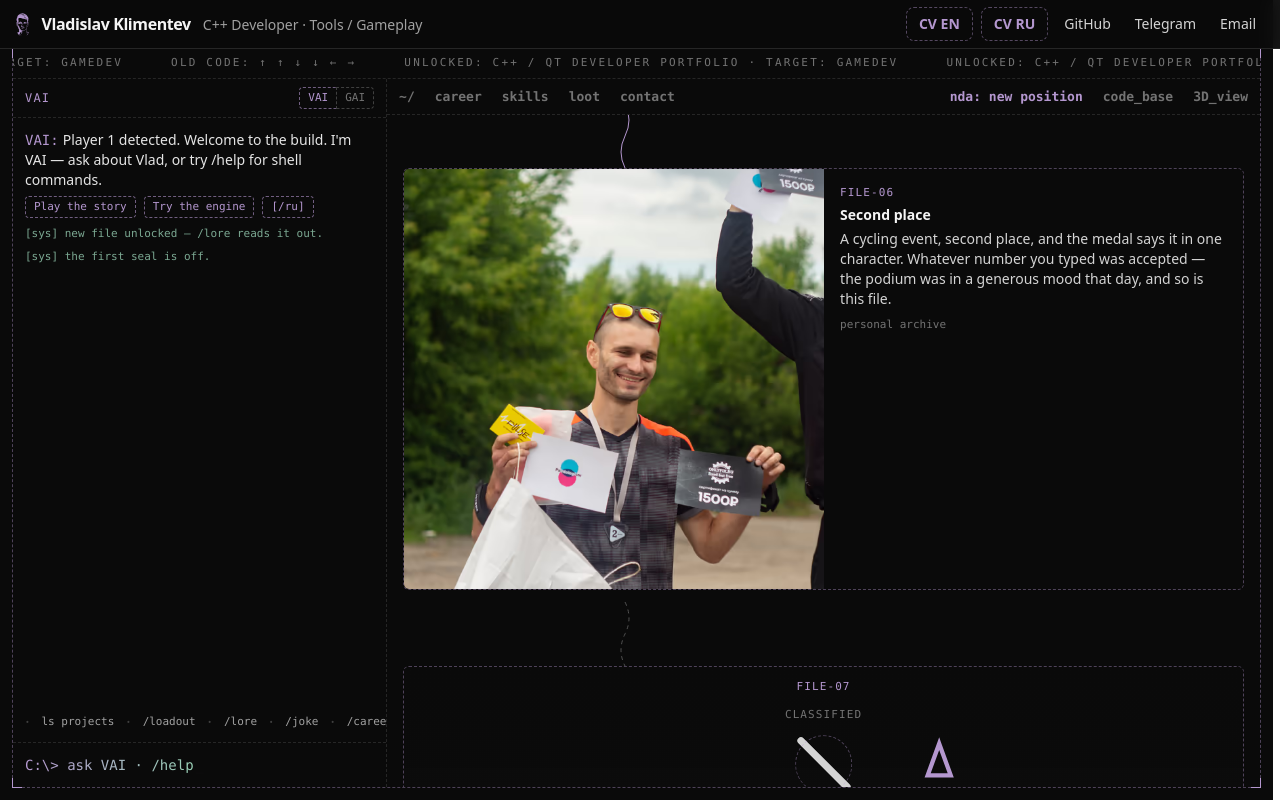
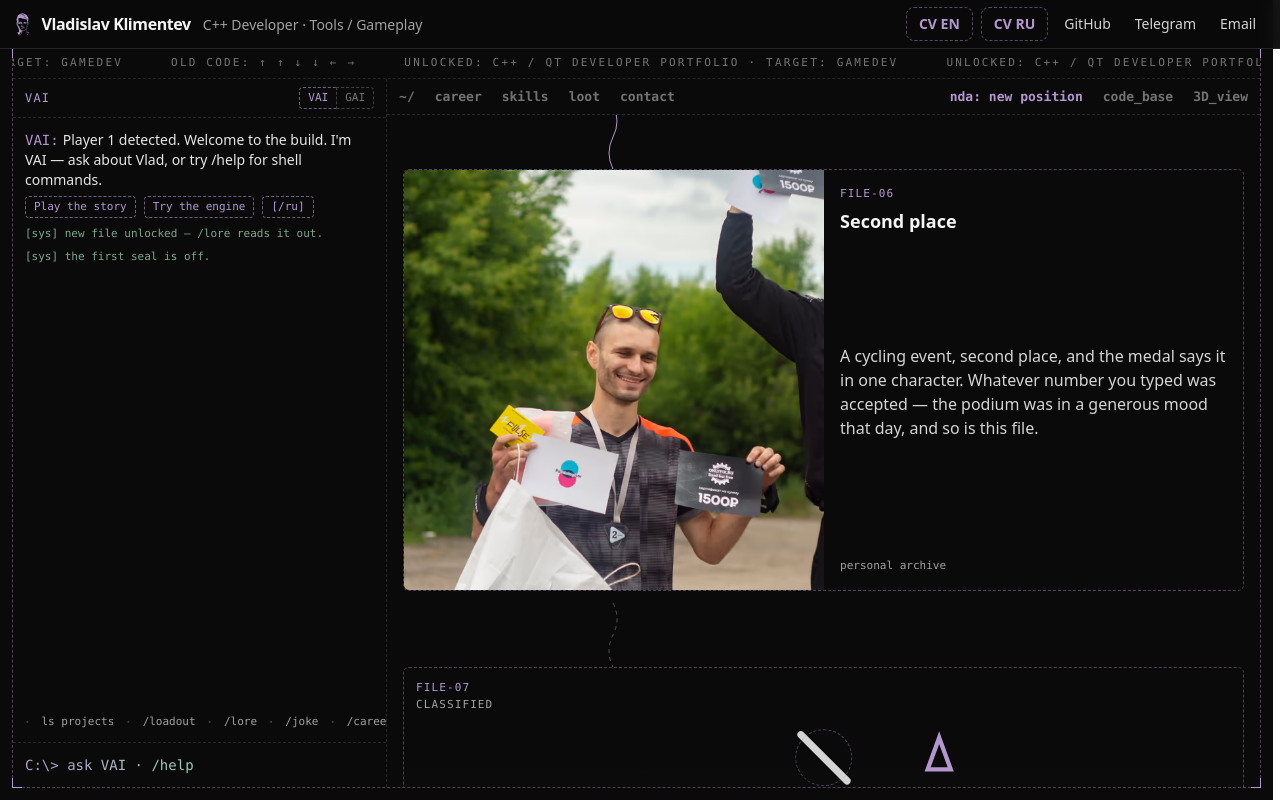
Before and after one commit to vetnem1lk/me.cryzothic.tech, a React (Vite) app: page /nda in a window 1280 px wide. Both pictures are taken after typing "Sample" into the empty fields and a click on the button "Guess". Built offline with nearby package versions, Linux system fonts and the light colour scheme.

Commit message:
feat: dossier card typography, row from xl

```diff
--- a/src/components/board/views/Nda.tsx
+++ b/src/components/board/views/Nda.tsx
@@ -42,15 +42,22 @@ import {
 } from '../story';
 import Lightbox from './Lightbox';
 
-// Slots: a 420px pane at lg, else the stage column less its chrome (24 + 2 + chat 320 + 32).
+// Slots: a 420px pane once the row form is on at xl. Below it the photo spans the stage
+// column, which is the viewport less everything around it — 24 gutter, 2 frame, 320 chat,
+// 7 scrollbar, 32 card padding, 2 card border. Exact while the chat column sits on its
+// 320 minimum, generous above that where it grows to 30%, which is the safe way to be off.
 const SIZES =
-  '(min-width: 1024px) 420px, (min-width: 768px) calc(100vw - 378px), calc(100vw - 58px)';
+  '(min-width: 1280px) 420px, (min-width: 768px) calc(100vw - 387px), calc(100vw - 58px)';
 
 // Not Briefing's CHIP, which only ever looked like it: this one is the control a quest
 // hands the visitor when a bare cover-press will not do — a submit, a line of dialogue.
 const QUEST_BTN =
   'cursor-target rounded-md border border-dashed border-accent/50 px-2 py-1 font-mono text-xs text-neutral-200 hover:border-accent';
 
+// Every stamp line on the page, at the one size they all share. Spelled out instead of
+// composed wherever a heading wants a different size: the arbitrary 11px is emitted after
+// text-sm and text-xs and carries the same weight, so it wins the tie and `CAPS text-sm`
+// is 11px rather than 14.
 const CAPS = 'font-mono text-[11px] tracking-widest uppercase';
 
 // One cover, one row: the stamp at the top, the riddle in the middle, the hint at the
@@ -65,12 +72,12 @@ const CAPS = 'font-mono text-[11px] tracking-widest uppercase';
 // way a cover that outgrows the floor pushes its own row down instead of scrolling
 // inside a square it can no longer hold. `-safe` centring stays for that case: plain
 // `center` overflows in both directions and puts the top of a long card out of reach.
-const COVER = `flex min-h-[360px] w-full flex-col items-center gap-1.5 bg-gradient-to-b from-neutral-950/80 to-neutral-900/40 p-3 text-center lg:min-h-[420px]`;
+const COVER = `flex min-h-[360px] w-full flex-col items-center gap-1.5 bg-gradient-to-b from-neutral-950/80 to-neutral-900/40 p-3 text-center xl:min-h-[420px]`;
 
 // The riddle element: a digit or a symbol, never a word — reading it is the puzzle. It
 // grows with the row, because on a row this size a small one reads as a caption.
 const BIG = 'block font-mono text-5xl leading-none text-neutral-100 sm:text-6xl lg:text-7xl';
-const HINT = 'block text-xs leading-snug text-neutral-400';
+const HINT = 'block text-sm leading-snug text-neutral-400';
 // The rocket is the one cover carrying two lines of prose under its riddle — the hint
 // and the beam's own report — so both of them shrink to buy the scene its room back.
 // Colourless: the two lines rank differently, and one class list must not try to win
@@ -86,13 +93,20 @@ type Labels = (typeof content)['en']['sector']['nda']['labels'];
 
 // The two lines every cover carries, whatever quest is under them. The file number is
 // id'd so a cover that is a button can say it first, before the riddle's own line.
+//
+// One block in the corner, against the left edge, while the riddle keeps the middle to
+// itself: markings belong on the corner of a cover rather than over the thing the cover
+// is asking. It is the only part of a cover that opts out of the centred flow. A span and
+// not a div, because three of the covers are buttons and a button may hold neither a
+// division nor anything else that is not phrasing — the flex column above blocks it out
+// anyway, so the two readings stack exactly as they did loose.
 const stamp = (code: string, classified: string, id: ChapterId) => (
-  <>
+  <span className="self-start text-left">
     <span id={`${id}-code`} className={`${CAPS} block text-accent`}>
       {code}
     </span>
-    <span className={`${CAPS} block text-neutral-500`}>{classified}</span>
-  </>
+    <span className={`${CAPS} block text-neutral-400`}>{classified}</span>
+  </span>
 );
 
 // Language-neutral on purpose: the mirrors need names that never change with rotation
@@ -192,7 +206,7 @@ function Laser({
           screen high and drag its row with it. These two heights are what is left inside
           the cover's own floor once the stamp and the two lines below have taken theirs,
           so the rocket's row measures what the six other rows measure. */}
-      <div className="relative aspect-square h-52 lg:h-72">
+      <div className="relative aspect-square h-52 xl:h-72">
         <svg
           ref={svg}
           viewBox={`0 0 ${VIEW} ${VIEW}`}
@@ -266,7 +280,7 @@ function Laser({
           up: on the rocket, in the floor, or out of the near side. It speaks whenever the
           wording changes, so a turn that moves the beam from one wall to the other is
           heard — which is what makes the puzzle solvable with the screen off. */}
-      <span role="status" className={`${FINE} text-neutral-500`}>
+      <span role="status" className={`${FINE} text-neutral-400`}>
         {beam.hit
           ? labels.laserStatusHit
           : edge === 'bottom'
@@ -642,7 +656,7 @@ export default function Nda() {
   return (
     <section ref={scope} className="flex flex-col gap-5 p-4">
       <div>
-        <h2 className={`${CAPS} text-sm text-accent`}>{title}</h2>
+        <h2 className="font-mono text-sm tracking-widest text-accent uppercase">{title}</h2>
         <p className="mt-2 max-w-2xl text-sm text-neutral-400">{intro}</p>
       </div>
 
@@ -667,7 +681,7 @@ export default function Nda() {
                 <svg
                   aria-hidden="true"
                   viewBox="0 0 24 64"
-                  className="mx-auto h-16 w-6 lg:mx-[210px]"
+                  className="mx-auto h-16 w-6 xl:mx-[198px]"
                 >
                   <path
                     data-wave
@@ -680,7 +694,7 @@ export default function Nda() {
               )}
               <div className="overflow-hidden rounded-md border border-dashed border-accent/40">
                 {isUnlocked(id) ? (
-                  <figure className="flex max-lg:flex-col">
+                  <figure className="flex max-xl:flex-col">
                     {/* A real button, not a click handler on the image: the photo is
                         cropped to one square — the set runs from a 1.78 landscape to a
                         1:1.78 portrait — so opening the uncropped file is an action and
@@ -690,7 +704,7 @@ export default function Nda() {
                       type="button"
                       data-photo={id}
                       onClick={() => setOpenAt(id)}
-                      className="cursor-target block w-full lg:w-[420px] lg:shrink-0"
+                      className="cursor-target block w-full xl:w-[420px] xl:shrink-0"
                     >
                       <picture>
                         <source
@@ -709,11 +723,18 @@ export default function Nda() {
                         />
                       </picture>
                     </button>
-                    <figcaption className="flex-1 p-4">
+                    {/* A column rather than a stack of paragraphs, so the three parts can
+                        take their own places in it: the file's markings at the top, the
+                        credit pinned to the foot, and the story on the auto margins that
+                        divide whatever is left — which centres it against the photo beside
+                        it, and costs nothing once the two stack and there is no slack to
+                        divide. Left-aligned throughout: a cover is centred, an open file
+                        is read. */}
+                    <figcaption className="flex flex-1 flex-col p-4">
                       <p className={`${CAPS} text-accent`}>{ch.code}</p>
-                      <p className="mt-1 text-sm font-semibold text-neutral-100">{ch.title}</p>
-                      <p className="mt-1 text-sm text-neutral-300">{ch.story}</p>
-                      <p className="mt-2 font-mono text-[11px] text-neutral-500">{ch.credit}</p>
+                      <p className="mt-1 text-lg font-semibold text-neutral-100">{ch.title}</p>
+                      <p className="my-auto max-w-prose text-base text-neutral-300">{ch.story}</p>
+                      <p className="mt-2 font-mono text-[11px] text-neutral-400">{ch.credit}</p>
                     </figcaption>
                   </figure>
                 ) : (
@@ -753,7 +774,9 @@ export default function Nda() {
       </details>
 
       <div>
-        <h3 className={`${CAPS} text-xs text-neutral-500`}>{clearanceTitle}</h3>
+        <h3 className="font-mono text-xs tracking-widest text-neutral-400 uppercase">
+          {clearanceTitle}
+        </h3>
         <p className="mt-2 max-w-2xl text-sm text-neutral-400">{clearance}</p>
         <div className="mt-3 flex flex-wrap gap-3">
           {[
```
